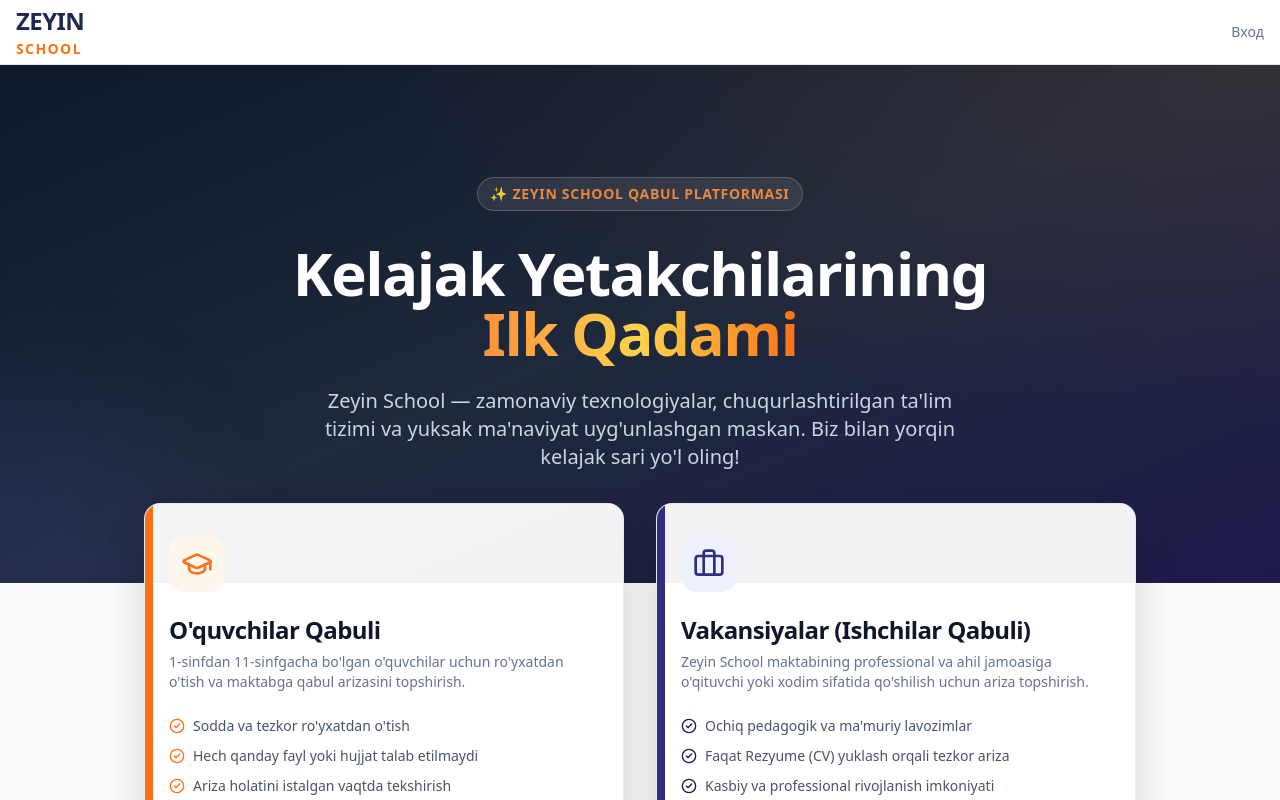
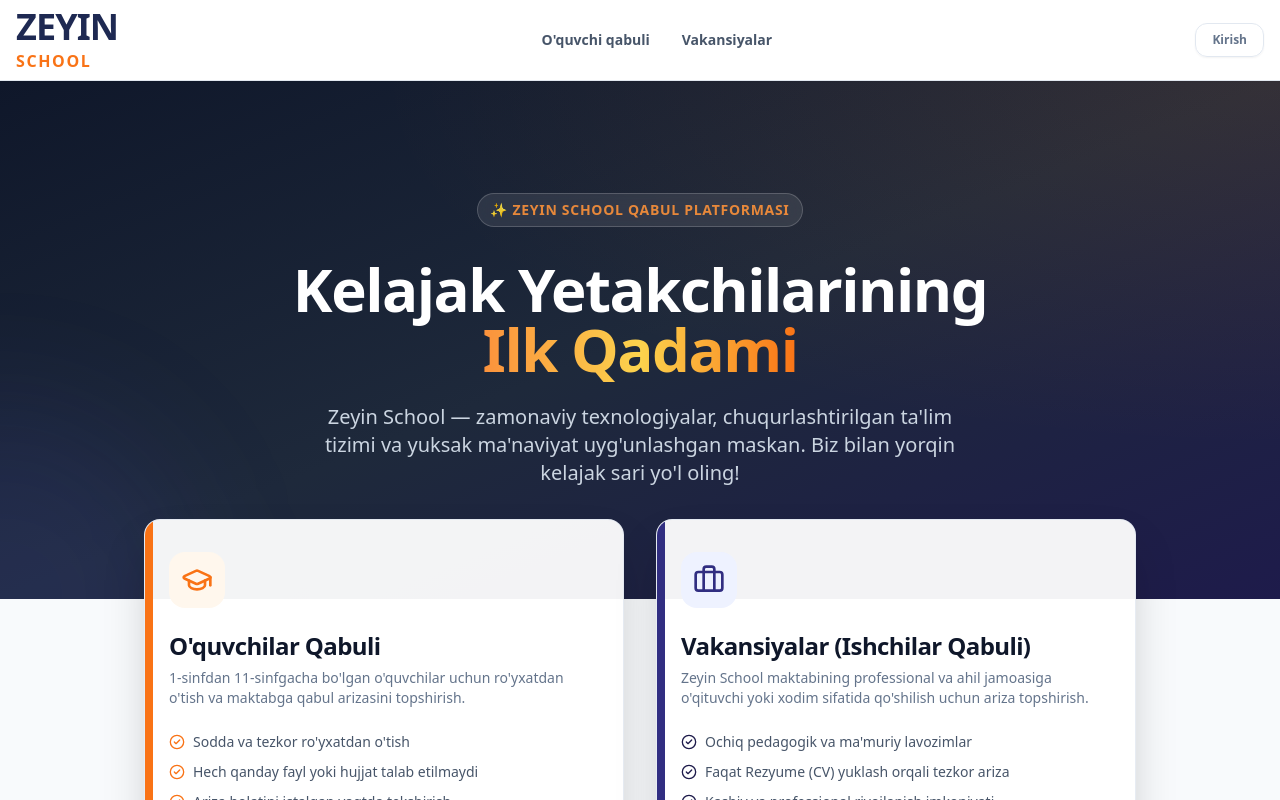
Before and after one commit to AytmuratEshbaev/registrator_hr, a Next.js app: page / in a window 1280 px wide. Shown: the top 800 px of the page. Built offline with nearby package versions, Linux system fonts and the light colour scheme.

Commit message:
Maktab nomini kattalashtirish va kichik navigatsiyani headerga qo'shish

```diff
--- a/components/public/header.tsx
+++ b/components/public/header.tsx
@@ -3,17 +3,55 @@
 
 export function Header() {
   return (
-    <header className="border-b bg-white sticky top-0 z-30">
-      <div className="container mx-auto px-4 h-16 flex items-center justify-between">
-        <Logo size="md" />
-        <nav className="flex items-center gap-4 text-sm">
+    <header className="border-b bg-white/95 backdrop-blur sticky top-0 z-30 shadow-sm">
+      <div className="container mx-auto px-4 h-20 flex items-center justify-between">
+
+        {/* Kattalashtirilgan Maktab nomi / Logotipi */}
+        <Logo size="lg" />
+
+        {/* Katta ekranlar uchun kichik navigatsiya menyusi */}
+        <nav className="hidden md:flex items-center gap-8 text-sm font-bold text-slate-600">
+          <Link
+            href="/apply?type=student"
+            className="hover:text-orange-500 transition-colors"
+          >
+            O'quvchi qabuli
+          </Link>
+          <Link
+            href="/apply?type=vacancy"
+            className="hover:text-indigo-950 transition-colors"
+          >
+            Vakansiyalar
+          </Link>
+        </nav>
+
+        {/* O'ng tarafdagi tugmalar */}
+        <div className="flex items-center gap-4">
+
+          {/* Mobil ekranlar uchun ixcham navigatsiya havolalari */}
+          <nav className="flex md:hidden items-center gap-3.5 text-xs font-bold text-slate-500 mr-1">
+            <Link
+              href="/apply?type=student"
+              className="hover:text-orange-500 transition-colors"
+            >
+              Qabul
+            </Link>
+            <Link
+              href="/apply?type=vacancy"
+              className="hover:text-indigo-950 transition-colors"
+            >
+              Vakansiyalar
+            </Link>
+          </nav>
+
           <Link
             href="/admin/login"
-            className="text-muted-foreground hover:text-foreground transition-colors"
+            className="text-xs font-bold px-4 py-2 border border-slate-200 rounded-xl hover:bg-slate-50 transition-all text-slate-500 hover:text-slate-800 shadow-sm"
           >
-            Вход
+            Kirish
           </Link>
-        </nav>
+        </div>
+
       </div>
     </header>
   );
```
